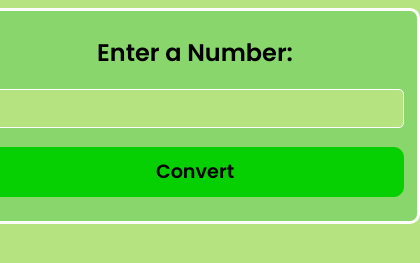
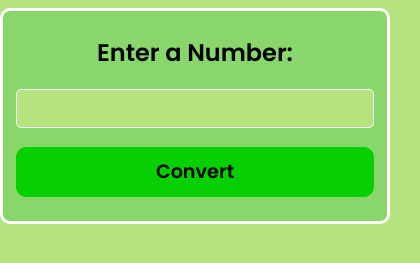
Before and after one commit to randi089/roman-numeral-converter, a plain HTML site: page index.html in a window 390 px wide. Shown: the part 379-642 px from the top of the page, 420 px wide, since content can reach past the window. Drawn offline with Linux system fonts and the light colour scheme.

Commit message:
fix responsive

```diff
--- a/css/style.css
+++ b/css/style.css
@@ -127,4 +127,10 @@ main > div.invalid {
     padding-left: 0.8em;
     padding-right: 0.8em;
   }
+
+  .input-number,
+  main > div:last-child {
+    width: unset;
+    max-width: 400px;
+  }
 }
```
